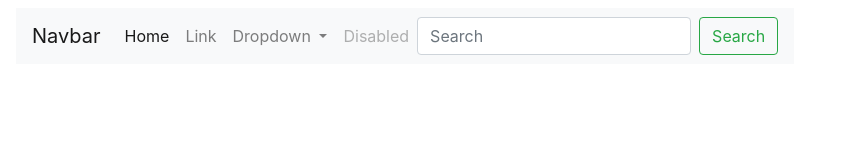
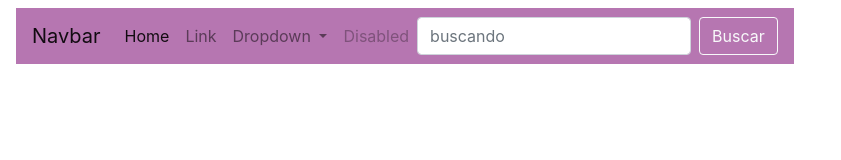
Before and after one commit to Ricervantes/Proyecto_3, a plain HTML site: page index.html in a window 1280 px wide. Shown: the whole page, without its empty margins (0-841 px from the left). Drawn offline with nearby package versions, Linux system fonts and the light colour scheme.

Commit message:
css en navbar

```diff
--- a/index.html
+++ b/index.html
@@ -14,7 +14,7 @@
 <body>
 <!--ESTE ES EL CODIGO PARA NAVBAR-->
 <div class="navbar">
-    <nav class="navbar navbar-expand-lg navbar-light bg-light">
+    <nav class="navbar navbar-expand-lg navbar-light " style="background-color: #B676B1; background: ;">
         <a class="navbar-brand" href="#">Navbar</a>
         <button class="navbar-toggler" type="button" data-toggle="collapse" data-target="#navbarSupportedContent" aria-controls="navbarSupportedContent" aria-expanded="false" aria-label="Toggle navigation">
           <span class="navbar-toggler-icon"></span>
@@ -44,8 +44,8 @@
             </li>
           </ul>
           <form class="form-inline my-2 my-lg-0">
-            <input class="form-control mr-sm-2" type="search" placeholder="Search" aria-label="Search">
-            <button class="btn btn-outline-success my-2 my-sm-0" type="submit">Search</button>
+            <input class="form-control mr-sm-2" type="search" placeholder="buscando" aria-label="Search">
+            <button class="btn btn-outline-light my-2 my-sm-0" type="submit">Buscar</button>
           </form>
         </div>
       </nav>
```
